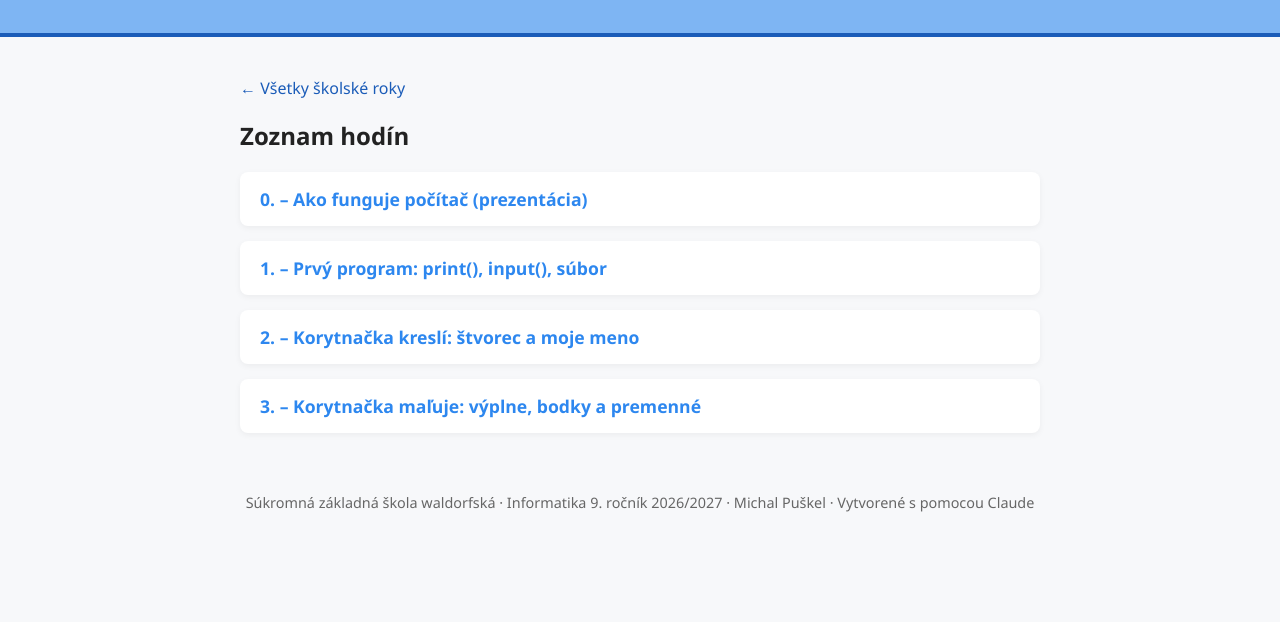
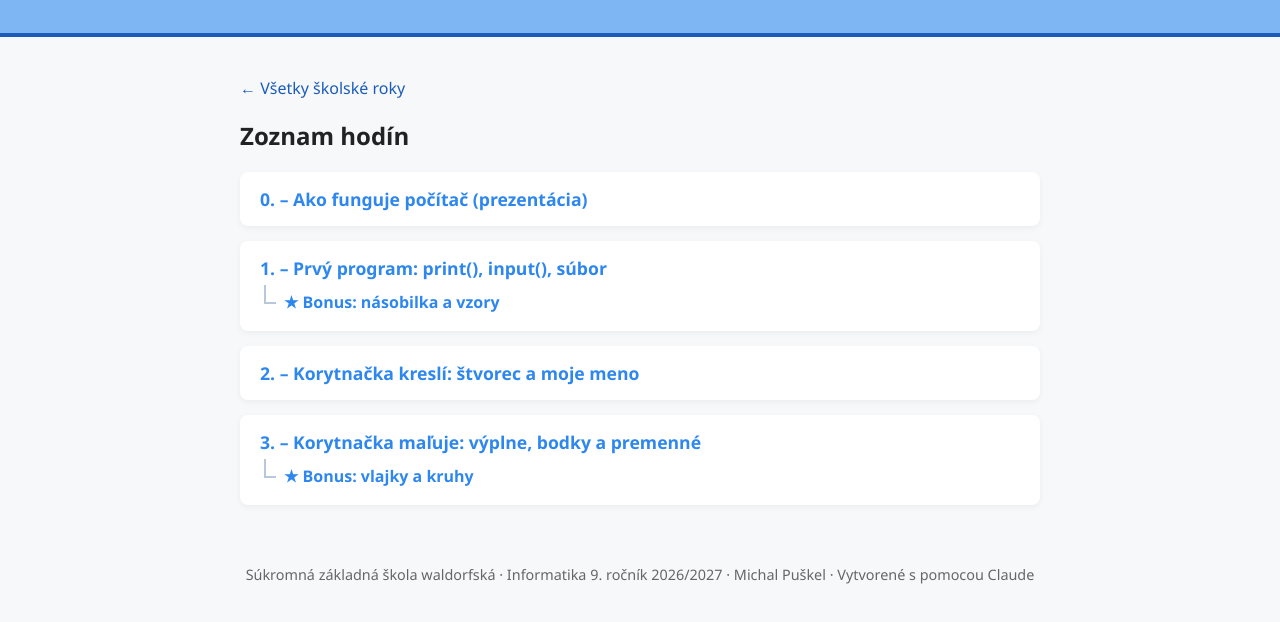
Before and after one commit to michalpuskel/waldorfska, a plain HTML site: page 2026-2027/index.html in a window 1280 px wide. Shown: the part 104-726 px from the top of the page. Drawn offline with Linux system fonts and the light colour scheme.

Commit message:
WAL 2026 | Show bonus sheets under their lesson in 2026/2027 list
Co-Authored-By: Claude Opus 5.5 <noreply@anthropic.com>

```diff
--- a/2026-2027/index.html
+++ b/2026-2027/index.html
@@ -58,6 +58,45 @@
         padding: 15px 20px;
       }
 
+      /* bonusový list pod svojou hodinou, v tej istej karte */
+      ul.sub {
+        margin: -10px 0 0;
+        padding: 0 20px 12px 24px;
+      }
+
+      ul.sub li {
+        margin: 0;
+        background: none;
+        border-radius: 0;
+        box-shadow: none;
+      }
+
+      ul.sub li:hover {
+        box-shadow: none;
+      }
+
+      ul.sub li a {
+        position: relative;
+        font-size: 1rem;
+        font-weight: 600;
+        padding: 6px 0 6px 20px;
+      }
+
+      ul.sub li a:hover {
+        text-decoration: underline;
+      }
+
+      ul.sub li a::before {
+        content: "";
+        position: absolute;
+        left: 0;
+        top: 0;
+        width: 10px;
+        height: 50%;
+        border-left: 2px solid #b8c7da;
+        border-bottom: 2px solid #b8c7da;
+      }
+
       .back a {
         color: #1b5cb8;
         text-decoration: none;
@@ -90,6 +129,9 @@
           <a href="1/pracovny_list.html"
             >1. – Prvý program: print(), input(), súbor</a
           >
+          <ul class="sub">
+            <li><a href="1/bonus.html">★ Bonus: násobilka a vzory</a></li>
+          </ul>
         </li>
         <li>
           <a href="2/pracovny_list.html"
@@ -100,6 +142,9 @@
           <a href="3/pracovny_list.html"
             >3. – Korytnačka maľuje: výplne, bodky a premenné</a
           >
+          <ul class="sub">
+            <li><a href="3/bonus.html">★ Bonus: vlajky a kruhy</a></li>
+          </ul>
         </li>
         <!-- Tu môžeš postupne pridávať ďalšie hodiny -->
       </ul>
```
Also changed, not shown: 2026-2027/3/ucitel.html (+3 -3 lines).
